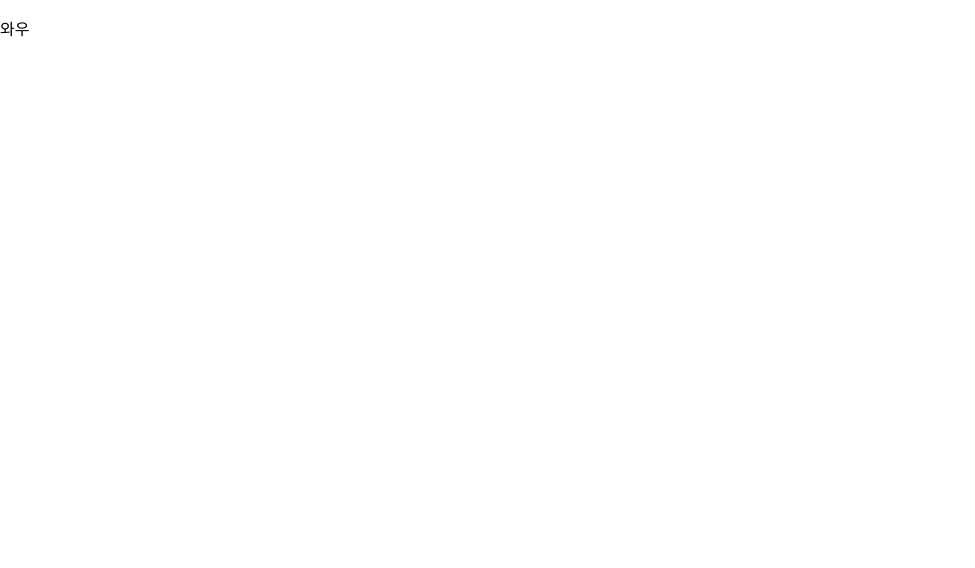
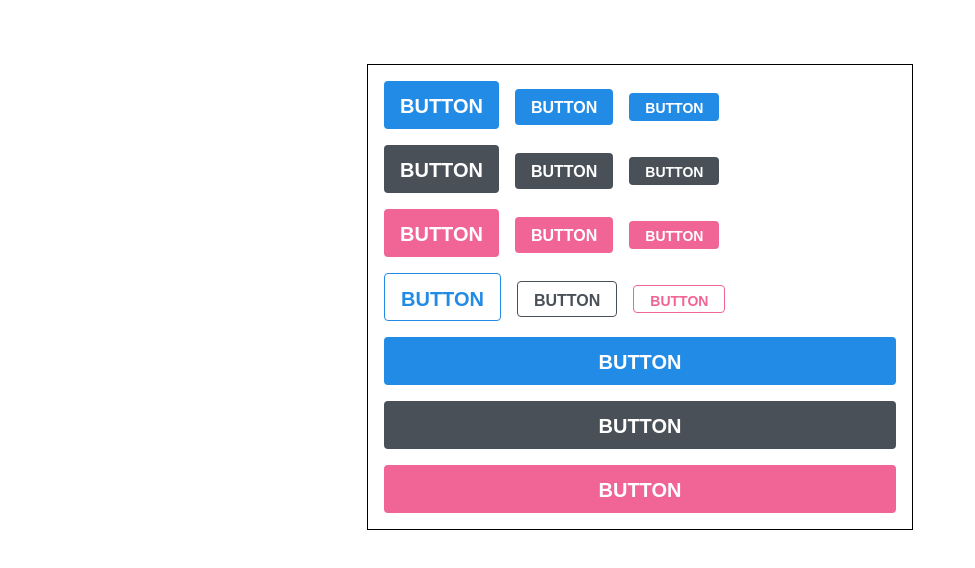
Before and after one commit to youhavetopay/react-practice, a React (Create React App) app: page / in a window 1280 px wide. Shown: the top 568 px of the page, without its empty margins (0-975 px from the left). Built offline with nearby package versions, Linux system fonts and the light colour scheme.

Commit message:
scss 적용, classnames 적용
scss 문법 좀 공부하면 좋을듯
지금까지 {} 이거 밖에 안썼는데 좋은듯함

classnames도 좋음 맘대로 클래스 할당할 수 있어서 편함

```diff
--- a/package.json
+++ b/package.json
@@ -6,6 +6,8 @@
     "@testing-library/jest-dom": "^5.16.5",
     "@testing-library/react": "^13.4.0",
     "@testing-library/user-event": "^13.5.0",
+    "classnames": "^2.3.2",
+    "node-sass": "^7.0.3",
     "react": "^18.2.0",
     "react-dom": "^18.2.0",
     "react-scripts": "5.0.1",
--- a/src/App.css
+++ /dev/null
@@ -1,5 +0,0 @@
-.gray-box {
-  background : gray;
-  width: 64px;
-  height: 64px;
-}
--- a/src/App.js
+++ b/src/App.js
@@ -1,9 +1,10 @@
 import React, { useReducer, useCallback, useRef, useMemo } from 'react';
-import './App.css';
+import './App.scss';
 
 import UserList from './UserList';
 import CreateUser from './CreateUser';
 import useInputs from './Hook/useInputs';
+import Button from './components/Button';
 
 function countActiveUsers(users) {
   console.log('유저 세는 중');
@@ -91,8 +92,55 @@
   const a = 'hello';
 
   return (
-    <div>
-      <p>와우</p>
+    <div className="App">
+      <div className="buttons">
+        <Button size="large" onClick={() => console.log('클릭함')}>
+          BUTTON
+        </Button>
+        <Button color="blue">BUTTON</Button>
+        <Button size="small">BUTTON</Button>
+      </div>
+      <div className="buttons">
+        <Button size="large" color="gray">
+          BUTTON
+        </Button>
+        <Button color="gray">BUTTON</Button>
+        <Button size="small" color="gray">
+          BUTTON
+        </Button>
+      </div>
+      <div className="buttons">
+        <Button size="large" color="pink">
+          BUTTON
+        </Button>
+        <Button color="pink">BUTTON</Button>
+        <Button size="small" color="pink">
+          BUTTON
+        </Button>
+      </div>
+      <div className="buttons">
+        <Button size="large" color="blue" outline>
+          BUTTON
+        </Button>
+        <Button color="gray" outline>
+          BUTTON
+        </Button>
+        <Button size="small" color="pink" outline>
+          BUTTON
+        </Button>
+      </div>
+
+      <div className="buttons">
+        <Button size="large" fullWidth>
+          BUTTON
+        </Button>
+        <Button size="large" fullWidth color="gray">
+          BUTTON
+        </Button>
+        <Button size="large" fullWidth color="pink">
+          BUTTON
+        </Button>
+      </div>
     </div>
   );
 }
--- /dev/null
+++ b/src/App.scss
@@ -0,0 +1,11 @@
+.App {
+  width: 512px;
+  margin: 0 auto;
+  margin-top: 4rem;
+  border: 1px solid black;
+  padding: 1rem;
+
+  .buttons + .buttons {
+    margin-top: 1rem;
+  }
+}
--- /dev/null
+++ b/src/components/Button.js
@@ -0,0 +1,22 @@
+import React from 'react';
+import classNames from 'classnames';
+
+import './Button.scss';
+
+function Button({ children, size, color, outline, fullWidth, ...rest }) {
+  return (
+    <button
+      className={classNames('Button', size, color, { outline, fullWidth })}
+      {...rest}
+    >
+      {children}
+    </button>
+  );
+}
+
+Button.defaultProps = {
+  size: 'medium',
+  color: 'blue',
+};
+
+export default Button;
--- /dev/null
+++ b/src/components/Button.scss
@@ -0,0 +1,89 @@
+$blue: #228be6;
+$gray: #495057;
+$pink: #f06595;
+
+$largeSize: 3rem;
+$mediumSize: 2.25rem;
+$smallSize: 1.75rem;
+
+@mixin button-color($color) {
+  background: $color;
+  &:hover {
+    background: lighten($color, 10%);
+  }
+
+  &:active {
+    background: darken($color, 10%);
+  }
+
+  &.outline {
+    color: $color;
+    background: none;
+    border: 1px solid $color;
+    &:hover {
+      background: $color;
+      color: white;
+    }
+  }
+}
+
+.Button {
+  display: inline-flex;
+  color: white;
+  font-weight: bold;
+  outline: none;
+  border-radius: 4px;
+  border: none;
+  cursor: pointer;
+
+  // 사이즈 관리
+  &.large {
+    height: $largeSize;
+    line-height: $largeSize;
+    padding-left: 1rem;
+    padding-right: 1rem;
+    font-size: 1.25rem;
+  }
+
+  &.medium {
+    height: $mediumSize;
+    line-height: $mediumSize;
+    padding-left: 1rem;
+    padding-right: 1rem;
+    font-size: 1rem;
+  }
+
+  &.small {
+    height: $smallSize;
+    line-height: $smallSize;
+    font-size: 0.875rem;
+    padding-left: 1rem;
+    padding-right: 1rem;
+  }
+
+  // 색상 관리
+  &.blue {
+    @include button-color($blue);
+  }
+
+  &.gray {
+    @include button-color($gray);
+  }
+
+  &.pink {
+    @include button-color($pink);
+  }
+
+  & + & {
+    margin-left: 1rem;
+  }
+
+  &.fullWidth {
+    width: 100%;
+    justify-content: center;
+    & + & {
+      margin-left: 0;
+      margin-top: 1rem;
+    }
+  }
+}
```
Also changed, not shown: 1 other file (tests, documents, lock files or other folders).
